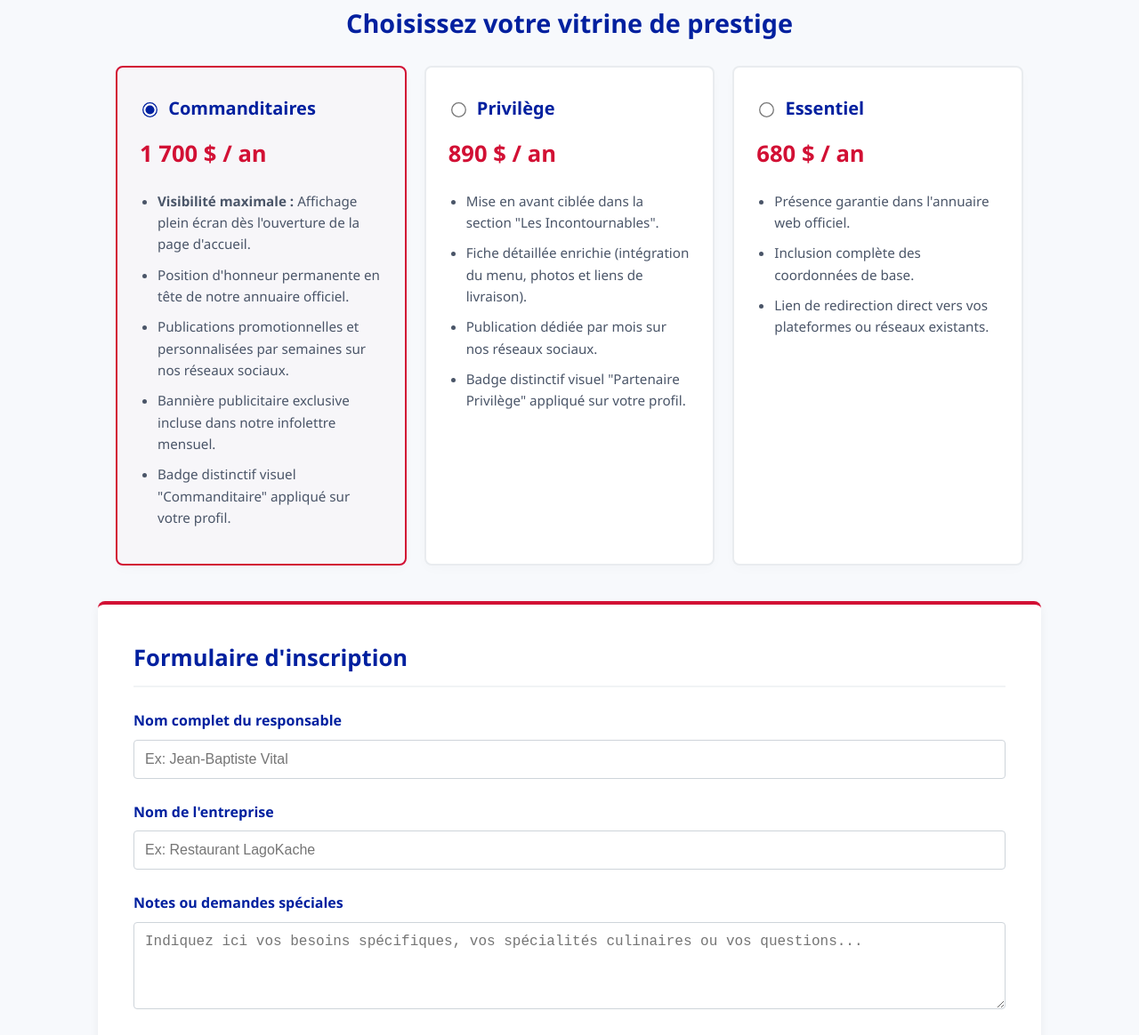
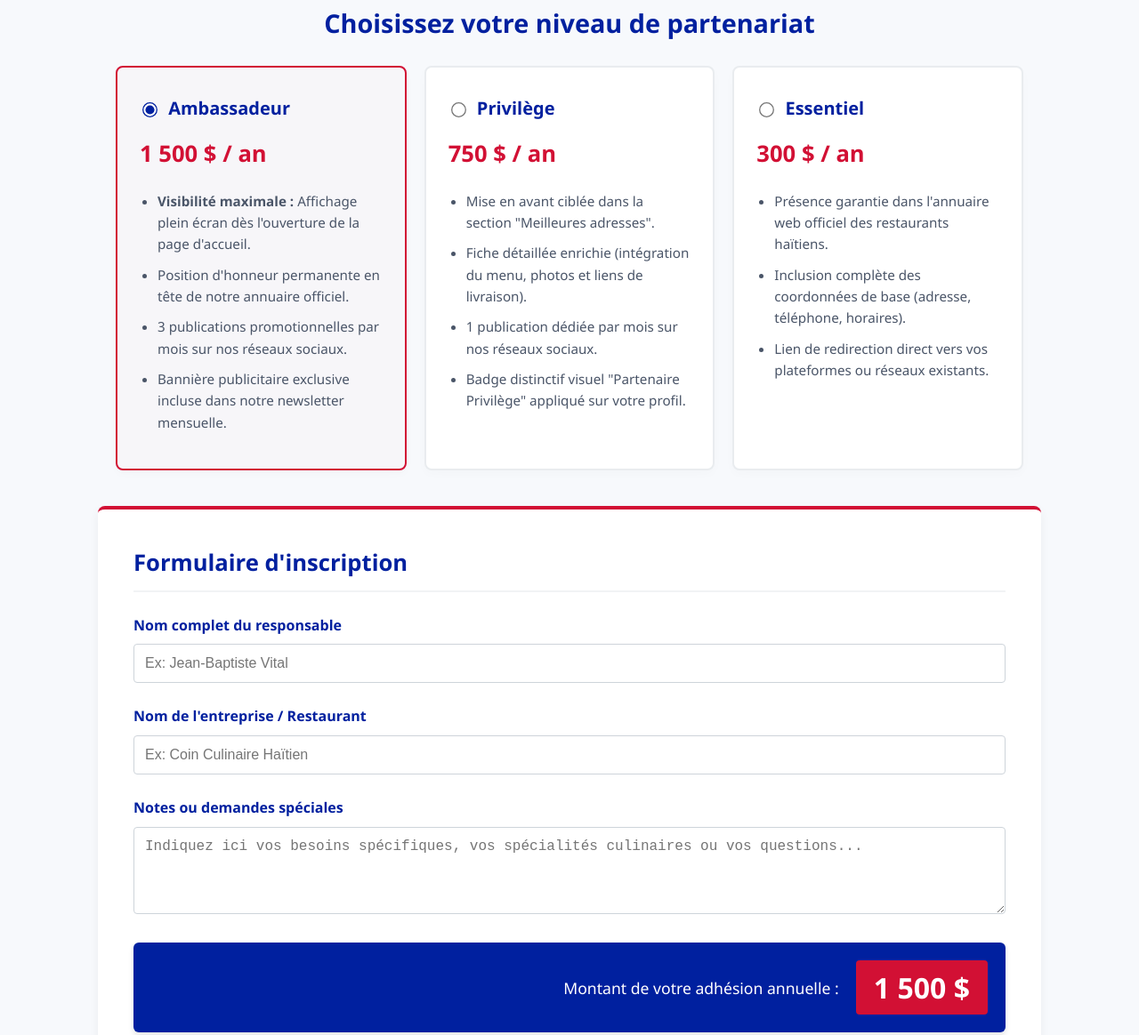
Before and after one commit to Ro2r0/MHFL, a plain HTML site: page partenariat_MHFL.html in a window 1280 px wide. Shown: the part 850-2014 px from the top of the page at 89% size. Drawn offline with Linux system fonts and the light colour scheme.

Commit message:
Update partnership form and email submission logic

```diff
--- a/partenariat_MHFL.html
+++ b/partenariat_MHFL.html
@@ -285,50 +285,50 @@
             <p>Afin d'assurer le succès, la maintenance et la promotion de cette plateforme, d'offrir une visibilité maximale à nos acteurs locaux et de centraliser nos activités, l'intégration et le maintien au sein de notre réseau est désormais structurée sous forme d'adhésions annuelles.</p>
         </section>
 
-        <h2 class="options-title">Choisissez votre vitrine de prestige</h2>
+        <h2 class="options-title">Choisissez votre niveau de partenariat</h2>
 
-        <form id="partnerForm" onsubmit="event.preventDefault(); alert('Formulaire soumis avec succès !');">
+        <!-- Changement ici : Ajout de la fonction sendEmail() à la soumission -->
+        <form id="partnerForm" onsubmit="sendEmail(event)">
 
             <div class="partnership-table">
 
                 <div class="option-cell selected" onclick="selectCard('ambassadeur')">
                     <div class="radio-header">
-                        <input type="radio" name="package" id="ambassadeur" value="1500" checked onchange="updatePrice()">
-                        <label class="option-title" for="ambassadeur">Commanditaires</label>
+                        <input type="radio" name="package" id="ambassadeur" value="1500" data-name="Ambassadeur" checked onchange="updatePrice()">
+                        <label class="option-title" for="ambassadeur">Ambassadeur</label>
                     </div>
-                    <span class="option-price">1 700 $ / an</span>
+                    <span class="option-price">1 500 $ / an</span>
                     <ul class="advantages-list">
                         <li><strong>Visibilité maximale :</strong> Affichage plein écran dès l'ouverture de la page d'accueil.</li>
                         <li>Position d'honneur permanente en tête de notre annuaire officiel.</li>
-                        <li>Publications promotionnelles et personnalisées par semaines sur nos réseaux sociaux.</li>
-                        <li>Bannière publicitaire exclusive incluse dans notre infolettre mensuel.</li>
-                        <li>Badge distinctif visuel "Commanditaire" appliqué sur votre profil.</li>
+                        <li>3 publications promotionnelles par mois sur nos réseaux sociaux.</li>
+                        <li>Bannière publicitaire exclusive incluse dans notre newsletter mensuelle.</li>
                     </ul>
                 </div>
 
                 <div class="option-cell" onclick="selectCard('privilege')">
                     <div class="radio-header">
-                        <input type="radio" name="package" id="privilege" value="750" onchange="updatePrice()">
+                        <input type="radio" name="package" id="privilege" value="750" data-name="Privilège" onchange="updatePrice()">
                         <label class="option-title" for="privilege">Privilège</label>
                     </div>
-                    <span class="option-price">890 $ / an</span>
+                    <span class="option-price">750 $ / an</span>
                     <ul class="advantages-list">
-                        <li>Mise en avant ciblée dans la section "Les Incontournables".</li>
+                        <li>Mise en avant ciblée dans la section "Meilleures adresses".</li>
                         <li>Fiche détaillée enrichie (intégration du menu, photos et liens de livraison).</li>
-                        <li>Publication dédiée par mois sur nos réseaux sociaux.</li>
+                        <li>1 publication dédiée par mois sur nos réseaux sociaux.</li>
                         <li>Badge distinctif visuel "Partenaire Privilège" appliqué sur votre profil.</li>
                     </ul>
                 </div>
 
                 <div class="option-cell" onclick="selectCard('essentiel')">
                     <div class="radio-header">
-                        <input type="radio" name="package" id="essentiel" value="300" onchange="updatePrice()">
+                        <input type="radio" name="package" id="essentiel" value="300" data-name="Essentiel" onchange="updatePrice()">
                         <label class="option-title" for="essentiel">Essentiel</label>
                     </div>
-                    <span class="option-price">680 $ / an</span>
+                    <span class="option-price">300 $ / an</span>
                     <ul class="advantages-list">
-                        <li>Présence garantie dans l'annuaire web officiel.</li>
-                        <li>Inclusion complète des coordonnées de base.</li>
+                        <li>Présence garantie dans l'annuaire web officiel des restaurants haïtiens.</li>
+                        <li>Inclusion complète des coordonnées de base (adresse, téléphone, horaires).</li>
                         <li>Lien de redirection direct vers vos plateformes ou réseaux existants.</li>
                     </ul>
                 </div>
@@ -344,8 +344,8 @@
                 </div>
 
                 <div class="form-group">
-                    <label class="field-label" for="companyName">Nom de l'entreprise</label>
-                    <input type="text" id="companyName" required placeholder="Ex: Restaurant LagoKache">
+                    <label class="field-label" for="companyName">Nom de l'entreprise / Restaurant</label>
+                    <input type="text" id="companyName" required placeholder="Ex: Coin Culinaire Haïtien">
                 </div>
 
                 <div class="form-group">
@@ -355,7 +355,7 @@
 
                 <div class="live-price-box">
                     <span>Montant de votre adhésion annuelle :</span>
-                    <div class="amount-display" id="totalDisplay">1 700 $</div>
+                    <div class="amount-display" id="totalDisplay">1 500 $</div>
                 </div>
 
                 <button type="submit" class="btn-submit">Soumettre ma demande d'adhésion</button>
@@ -381,20 +381,57 @@
                 updatePrice();
             }
 
-            // Gère l'effet de bordure active (rouge) sur la boîte sélectionnée
             document.querySelectorAll('.option-cell').forEach(cell => {
                 cell.classList.remove('selected');
             });
             radio.closest('.option-cell').classList.add('selected');
         }
 
-        // Évite les conflits d'événements de clic natifs sur le bouton radio lui-même
         document.querySelectorAll('input[type="radio"]').forEach(radio => {
             radio.addEventListener('click', function(e) {
                 e.stopPropagation();
                 selectCard(this.id);
             });
         });
+
+        // Nouvelle fonction pour construire et envoyer le mail au clic
+        function sendEmail(event) {
+            event.preventDefault(); // Empêche le rechargement de la page
+
+            // Récupération des données du formulaire
+            const clientName = document.getElementById('clientName').value;
+            const companyName = document.getElementById('companyName').value;
+            const comments = document.getElementById('comments').value || "Aucune note particulière.";
+
+            const selectedRadio = document.querySelector('input[name="package"]:checked');
+            const packageName = selectedRadio.getAttribute('data-name');
+            const packagePrice = selectedRadio.value;
+
+            // Configuration des adresses courriel
+            const to = "ro.media.renegade@gmail.com";
+            const cc = "mtlhaitianfoodlovers@gmail.com";
+
+            // Sujet du courriel
+            const subject = encodeURIComponent(`Nouvelle demande d'adhésion - ${companyName}`);
+
+            // Corps du texte du courriel
+            let bodyText = `Bonjour,\n\n`;
+            bodyText += `Une nouvelle demande d'adhésion a été soumise via le site web.\n\n`;
+            bodyText += `--- INFORMATIONS DU PARTENAIRE ---\n`;
+            bodyText += `Nom de l'entreprise : ${companyName}\n`;
+            bodyText += `Responsable : ${clientName}\n\n`;
+            bodyText += `--- CHOIX DU FORFAIT ---\n`;
+            bodyText += `Option choisie : ${packageName}\n`;
+            bodyText += `Montant annuel : ${packagePrice} $\n\n`;
+            bodyText += `--- NOTES ET DEMANDES SPÉCIALES ---\n`;
+            bodyText += `${comments}\n\n`;
+            bodyText += `Cordialement.`;
+
+            const body = encodeURIComponent(bodyText);
+
+            // Construction du lien mailto avec CC
+            window.location.href = `mailto:${to}?cc=${cc}&subject=${subject}&body=${body}`;
+        }
     </script>
 </body>
 </html>
```
